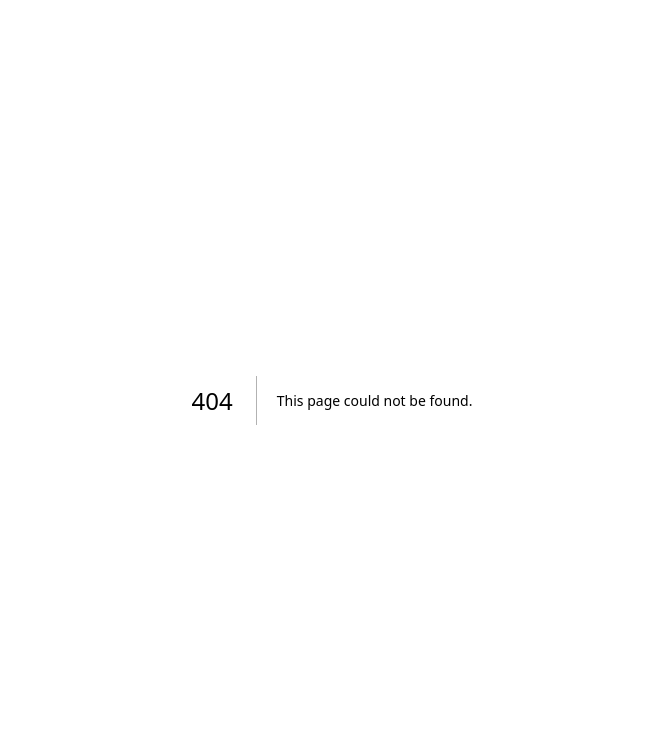
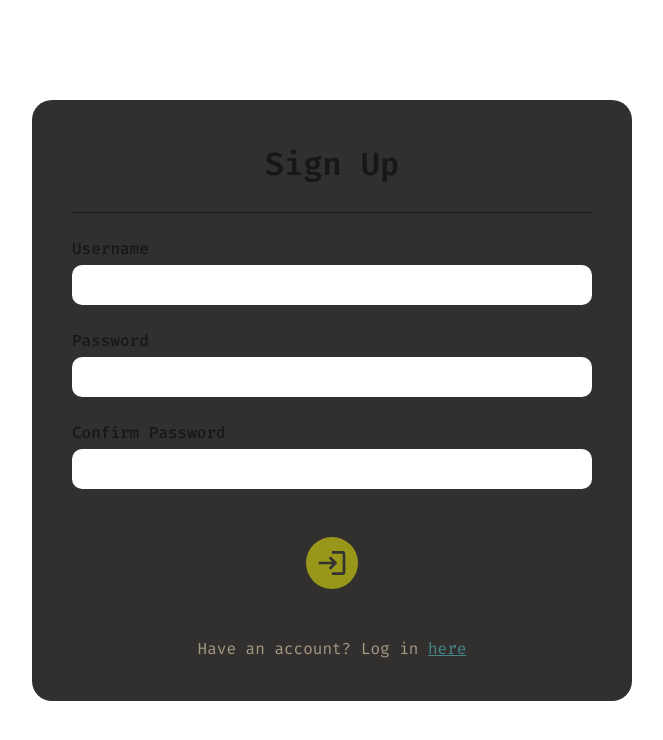
Before and after one commit to robeeds/task-management-app, a Next.js app: page /signup in a window 1280 px wide. Before the commit this address had no page. Shown: the top 740 px of the page, without its empty margins (308-971 px from the left). Built offline with nearby package versions, Linux system fonts and the light colour scheme.

Commit message:
Added signup page

```diff
--- /dev/null
+++ b/src/app/signup/page.tsx
@@ -0,0 +1,60 @@
+'use client'
+
+import { motion } from "motion/react"
+import Image from "next/image"
+
+import login from "../../../public/login.svg"
+
+
+export default function SignUp() {
+  return (
+  <div className="grid grid-rows-[20px_1fr_20px] items-center justify-items-center min-h-screen">
+
+    <div className="flex flex-col gap-6 row-start-2 items-center sm:items-start bg-backgroundTwo p-10 rounded-[20px] md:min-w-[600px]">
+
+      {/* Form Title */}
+      <p className="self-center font-semibold text-[32px]">Sign Up</p>
+      <hr className="flex flex-1 w-full border-foreground rounded-full" />
+
+
+      {/* This will be the Username Field */}
+      <div className="flex flex-1 flex-col w-full gap-1">
+        <p className="font-medium">Username</p>
+        <input type="text" id="username" autoComplete="true" className="bg-background p-2 rounded-[10px]"/>
+      </div>
+
+
+      {/* This will be the Password Field */}
+      <div className="flex flex-1 flex-col w-full gap-1">
+        <p className="font-medium">Password</p>
+        <input type="password" id="password" autoComplete="true" required className="bg-background p-2 rounded-[10px]"/>
+      </div>
+
+      {/* This will be the Confirm Password Field */}
+      <div className="flex flex-1 flex-col w-full gap-1">
+        <p className="font-medium">Confirm Password</p>
+        <input type="password" id="password" autoComplete="true" className="bg-background p-2 rounded-[10px]"/>
+      </div>
+
+      {/* This will be the login button */}
+      <motion.button
+        className="self-center bg-lime rounded-full my-6"
+        whileHover={{ scale: 1.1 }}
+      >
+        <Image
+          src={login}
+          width="32"
+          height="32"
+          alt="Login Button"
+          className="m-2.5"
+        />
+      </motion.button>
+
+      <p className="self-center text-foregroundTwo">
+        Have an account? Log in <a href="/login" className="text-blue underline">here</a>
+      </p>
+
+    </div>
+  </div>
+  )
+}
```
